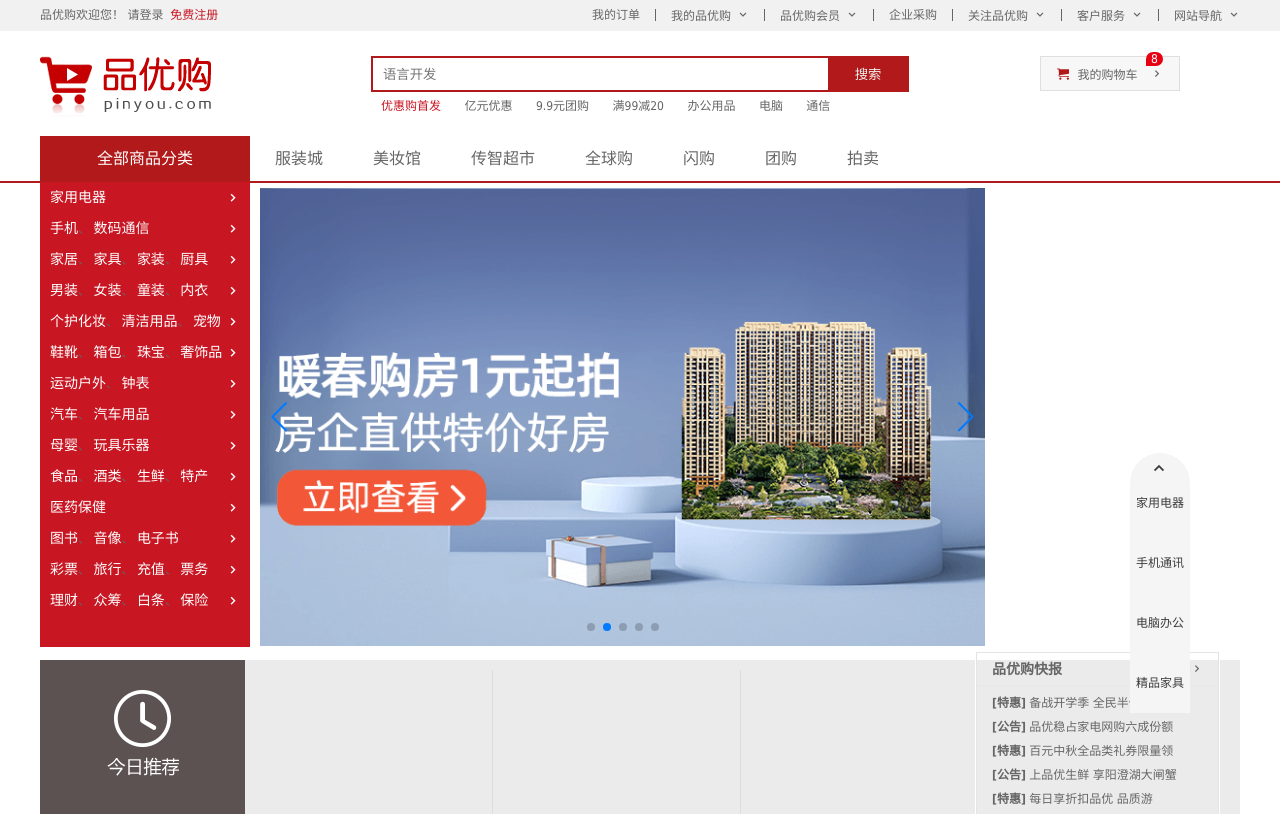
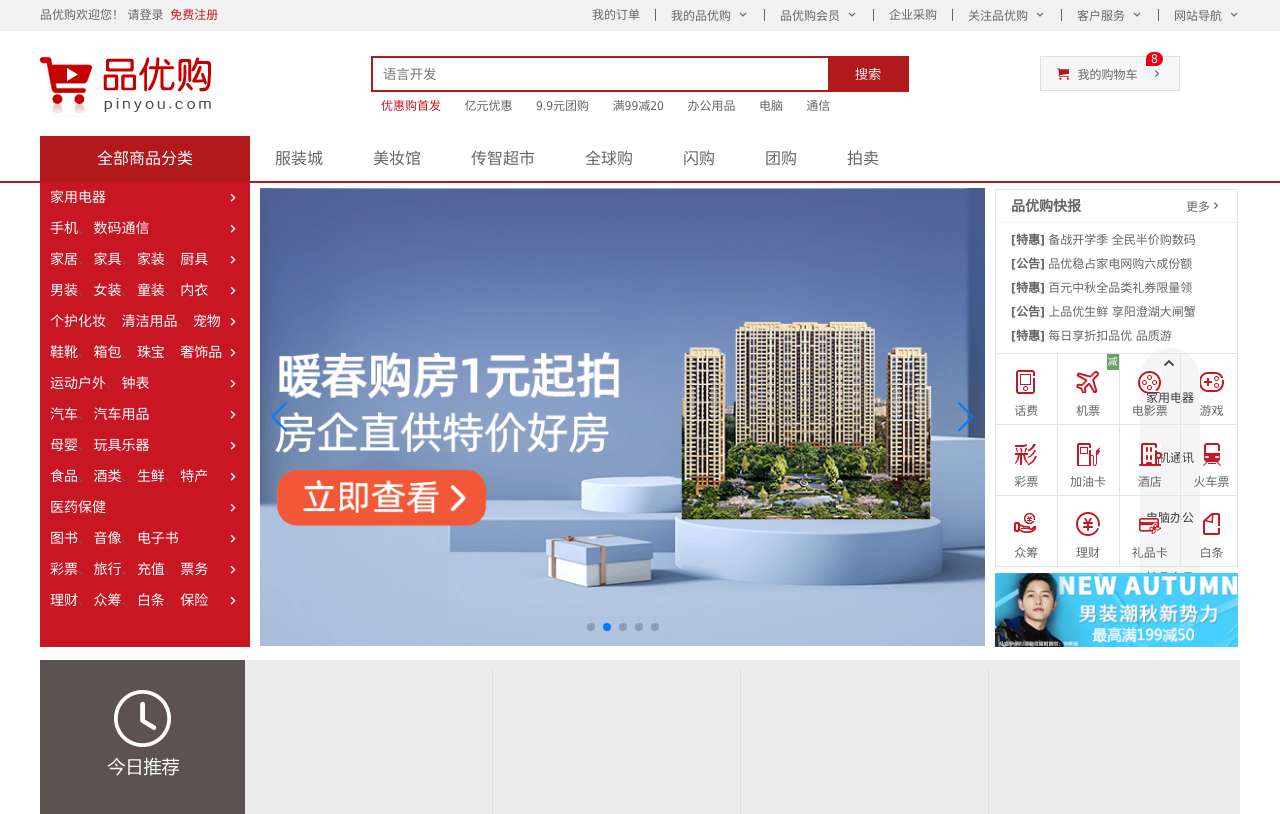
Before and after one commit to P1kaj1uu/H5-, a plain HTML site: page index.html in a window 1280 px wide. Shown: the top 814 px of the page. Drawn offline with Linux system fonts and the light colour scheme; files whose address does not match are found by name.

Commit message:
添加媒体查询功能和解决首页浮动带来的影响

```diff
--- a/css/index.css
+++ b/css/index.css
@@ -1,10 +1,22 @@
+/* 媒体查询 */
+@media screen and (max-width: 1200px) {
+  .elevator_fix {
+    /* 隐藏右侧导航选择模块 */
+    visibility: hidden;
+  }
+}
+
 .main {
   margin-left: 220px;
   width: 980px;
   height: 465px;
+  display: flex;
+  position: absolute;
 }
 .main .focus {
-  float: left;
+  margin-right: 9px;
+  width: 725px;
+  height: 458px;
   margin-top: 5px;
 }
 .main .focus img {
@@ -254,8 +266,8 @@
   position: sticky;
   top: 0;
   float: right;
-  right: 90px;
-  margin-top: 270px;
+  right: 80px;
+  margin-top: 165px;
   border-radius: 40px 40px;
   overflow: hidden;
 }
--- a/index.html
+++ b/index.html
@@ -4,7 +4,7 @@
     <meta charset="UTF-8" />
     <title>品优购商城-正品低价、品质保障、配送及时、轻松购物！</title>
     <meta http-equiv="X-UA-Compatible" content="IE=edge" />
-    <meta name="viewport" content="width=device-width, initial-scale=1.0" />
+    <meta name="viewport" content="width=device-width, initial-scale=1.0, maximum-scale=1.0, minimum-scale=1.0, user-scalable=no" />
     <!-- SEO优化 -->
     <meta
       name="description"
@@ -179,7 +179,7 @@
       </div>
     </nav>
     <!-- 右侧导航选择模块 -->
-    <section class="elevator_fix">
+    <section class="elevator_fix clearfix">
       <ul class="elevator_list">
         <li class="elevator_item">
 
@@ -202,7 +202,7 @@
       </ul>
     </section>
     <!-- main首页模块 -->
-    <div class="w">
+    <div class="w clearfix">
       <div class="main">
         <!-- 焦点图模块 -->
         <div class="focus">
```
